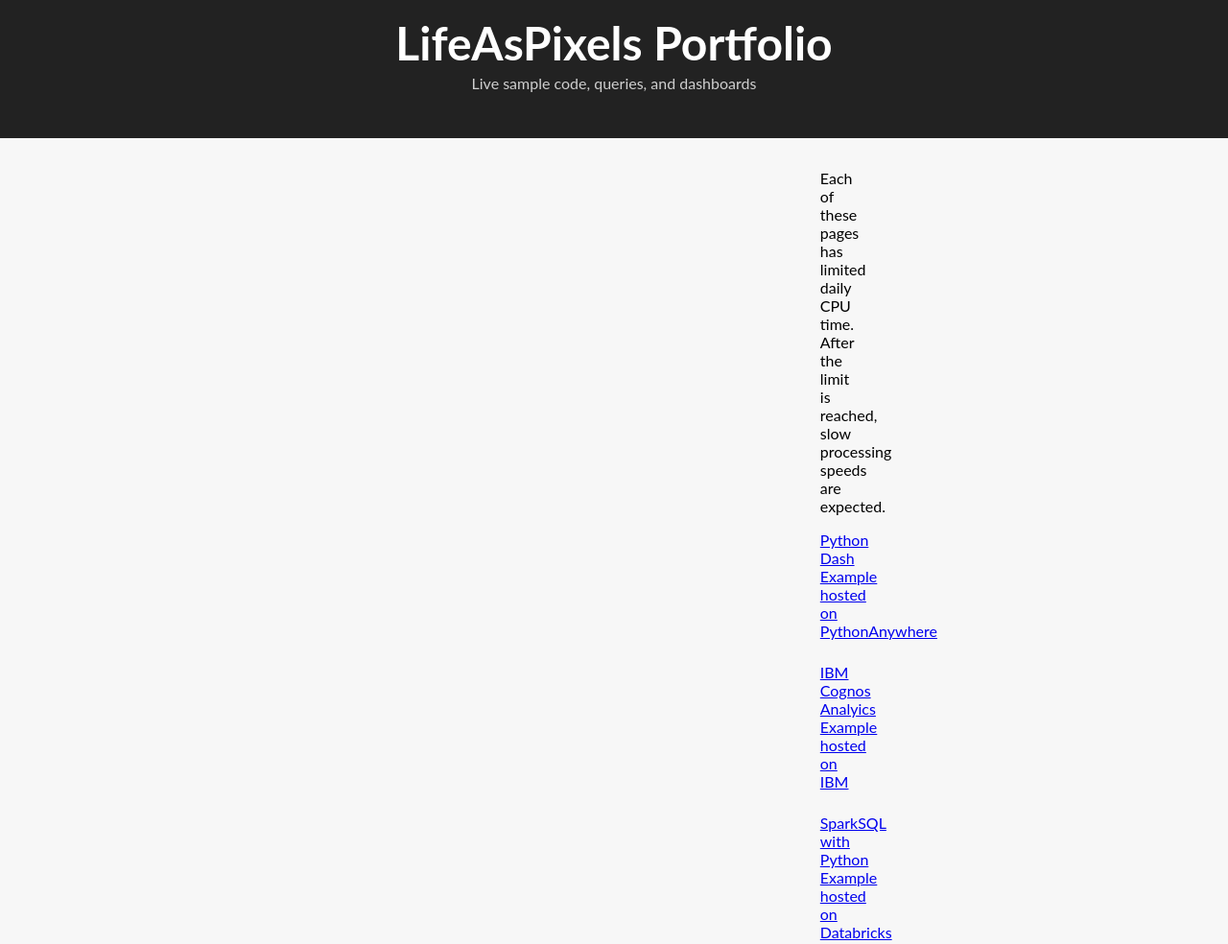
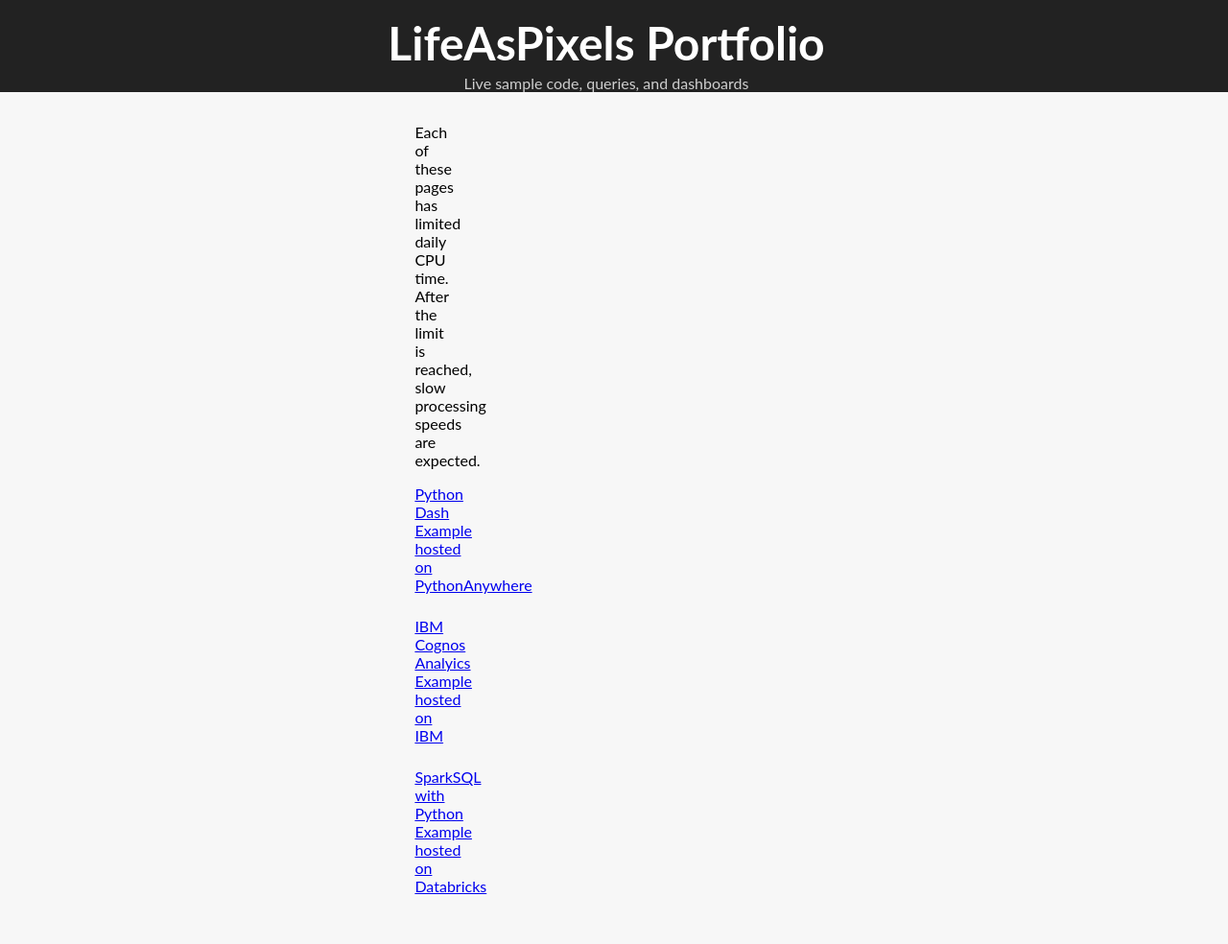
Before and after one commit to LifeAsPixels/LifeAsPixels.github.io, a plain HTML site: page index.html in a window 1280 px wide. Shown: the whole page at 96% size. After the commit the page ends 957 px from the top, so only its background shows below. Drawn offline with Linux system fonts and the light colour scheme.

Commit message:
Update styles.css

```diff
--- a/assets/styles.css
+++ b/assets/styles.css
@@ -6,8 +6,7 @@ body {
 
 .header {
     background-color: #222222;
-    height: 128px;
-    padding: 16px 0 0 0;
+    padding: 16px 16px 0 0;
 }
 
 .header-emoji {
@@ -32,8 +31,8 @@ body {
 }
 
 .wrapper {
-    margin-right: 33%;
-    margin-left: 66%;
+    margin-right: 66%;
+    margin-left: 33%;
     max-width: 1024px;
     padding-right: 10px;
     padding-left: 10px;
```
